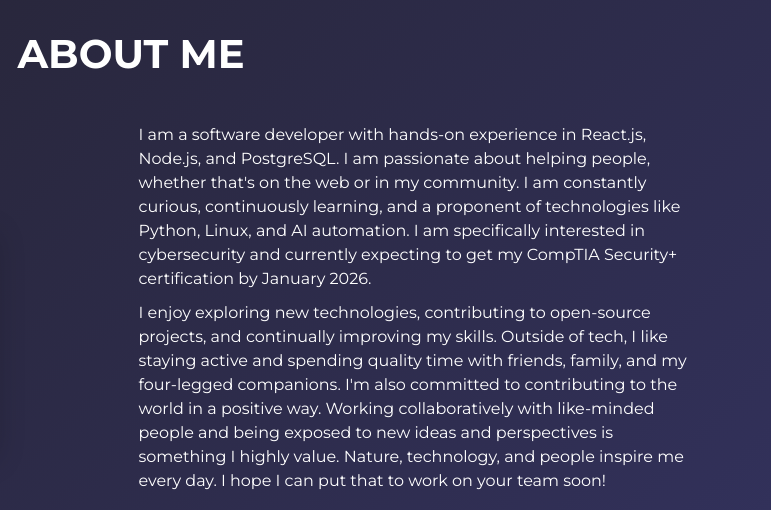
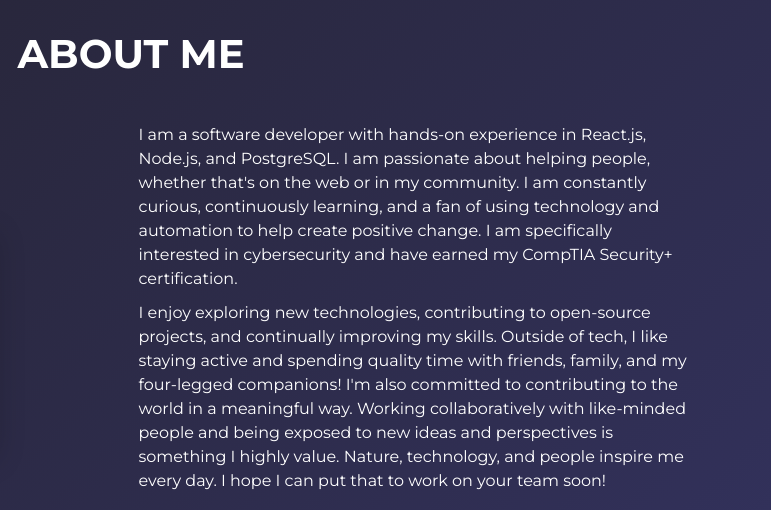
Before and after one commit to JoeBreidinger/jb-portfolio, a website built with Parcel: page src/index.html in a window 1280 px wide. Shown: the part 820-1330 px from the top of the page, 509-1280 px from the left. Built offline with nearby package versions, Linux system fonts and the light colour scheme.

Commit message:
updated about bio and resume

```diff
--- a/src/index.html
+++ b/src/index.html
@@ -72,17 +72,17 @@
                 I am a software developer with hands-on experience in React.js,
                 Node.js, and PostgreSQL. I am passionate about helping people,
                 whether that's on the web or in my community. I am constantly
-                curious, continuously learning, and a proponent of technologies
-                like Python, Linux, and AI automation. I am specifically
-                interested in cybersecurity and currently expecting to get my
-                CompTIA Security+ certification by January 2026.
+                curious, continuously learning, and a fan of using technology
+                and automation to help create positive change. I am specifically
+                interested in cybersecurity and have earned my CompTIA Security+
+                certification.
               </p>
               <p class="about-wrapper__info-text">
                 I enjoy exploring new technologies, contributing to open-source
                 projects, and continually improving my skills. Outside of tech,
                 I like staying active and spending quality time with friends,
-                family, and my four-legged companions. I'm also committed to
-                contributing to the world in a positive way. Working
+                family, and my four-legged companions! I'm also committed to
+                contributing to the world in a meaningful way. Working
                 collaboratively with like-minded people and being exposed to new
                 ideas and perspectives is something I highly value. Nature,
                 technology, and people inspire me every day. I hope I can put
```
